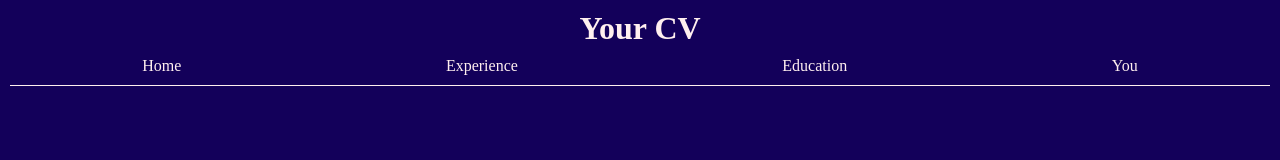
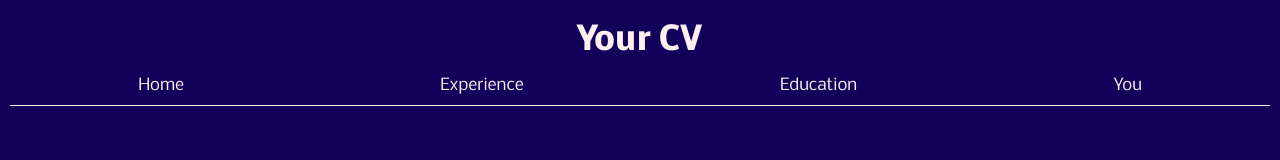
Before and after one commit to MBright90/cv-application, a React app: page / in a window 1280 px wide. Built offline with nearby package versions, Linux system fonts and the light colour scheme; a web font is replaced by a local one.

Commit message:
Implement font family

```diff
--- a/src/style/style.css
+++ b/src/style/style.css
@@ -1,12 +1,3 @@
-*, body, a, ul, li {
-    color: inherit;
-    list-style: none;
-    margin: 0;
-    padding: 0;
-    text-decoration: none;
-    user-select: none;
-}
-
 @font-face {
     font-family: "nobile";
     src: url('./fonts/nobile-regular-webfont.woff') format('woff'),
@@ -21,6 +12,16 @@
         url('./fonts/nobile-bold-webfont.woff2') format('woff2');
     font-style: normal;
     font-weight: bold;
+}
+
+*, body, a, ul, li {
+    color: inherit;
+    list-style: none;
+    font-family: "nobile", sans-serif;
+    margin: 0;
+    padding: 0;
+    text-decoration: none;
+    user-select: none;
 }
 
 .page-layout {
```
